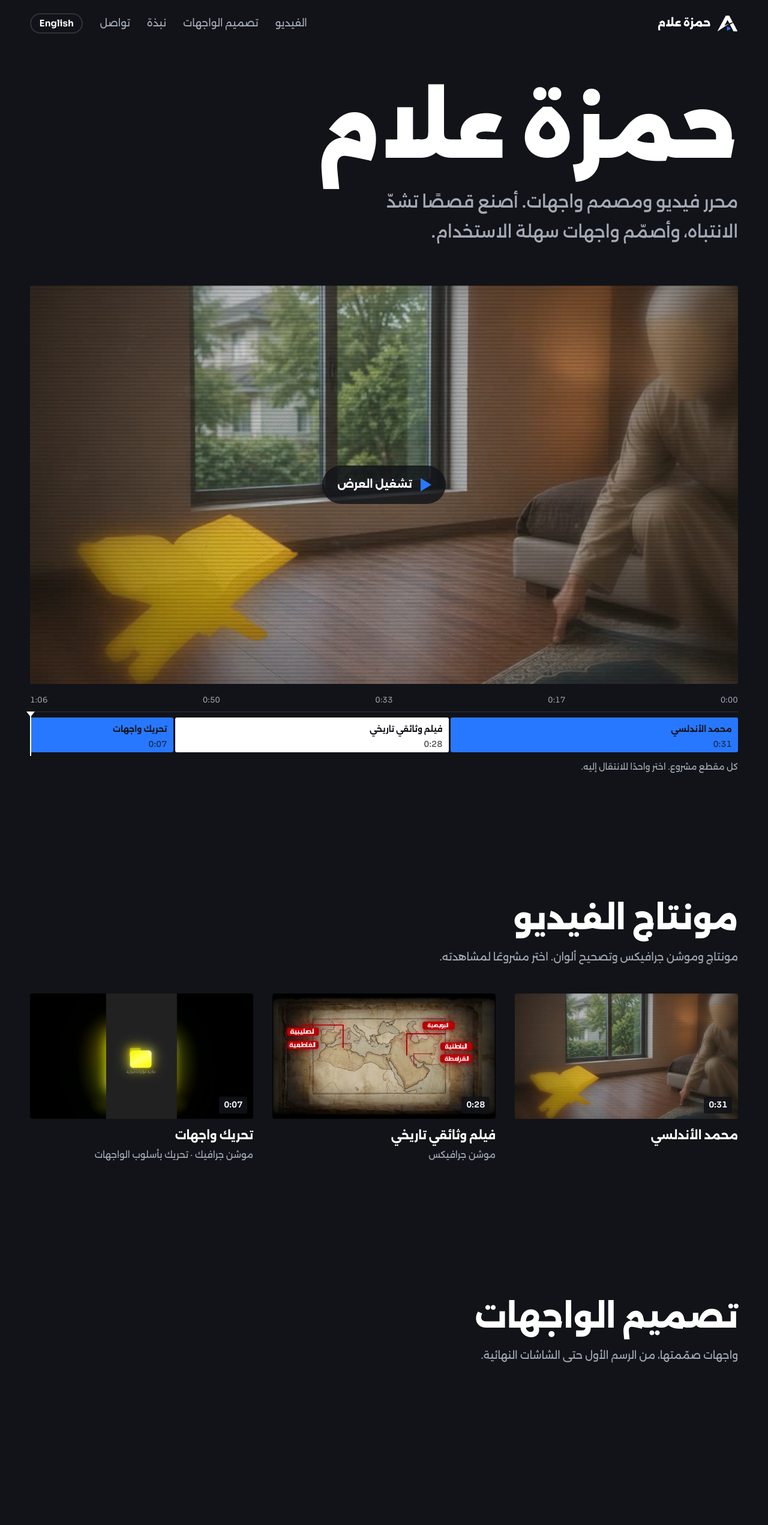
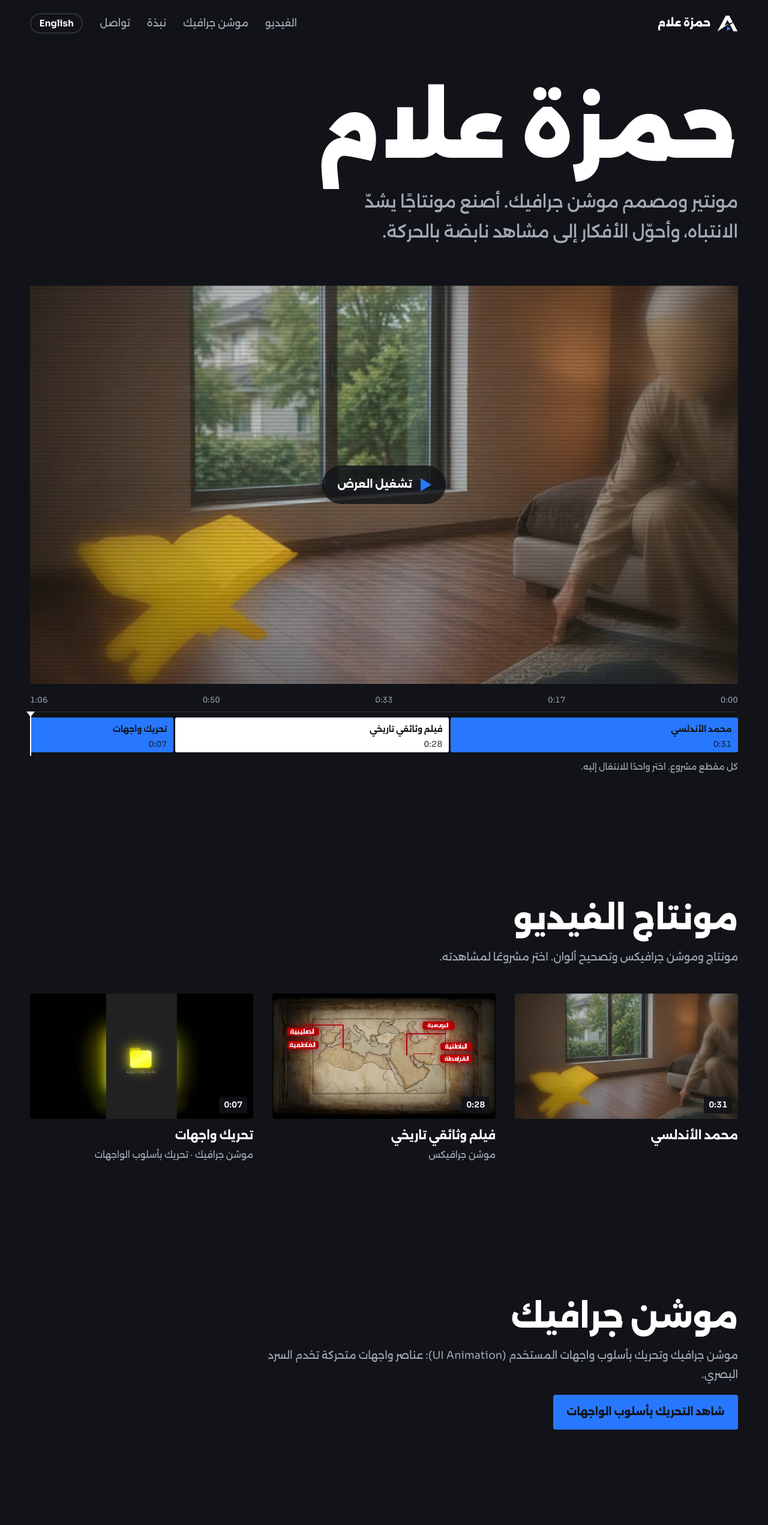
Before and after one commit to allamstudiosv/portfolio, a plain HTML site: page public/ar/index.html in a window 1280 px wide. Shown: the top 2542 px of the page at 60% size. Drawn offline with Linux system fonts and the light colour scheme.

Commit message:
Update Arabic professional description to video editor and motion graphic designer

```diff
--- a/public/ar/index.html
+++ b/public/ar/index.html
@@ -3,8 +3,8 @@
 <head>
 <meta charset="utf-8">
 <meta name="viewport" content="width=device-width, initial-scale=1">
-<title>حمزة علام | محرر فيديو ومصمم واجهات</title>
-<meta name="description" content="معرض أعمال حمزة علام: مشاريع مونتاج الفيديو وتصميم واجهات المستخدم.">
+<title>حمزة علام | مونتير ومصمم موشن جرافيك</title>
+<meta name="description" content="معرض أعمال حمزة علام: مونتاج الفيديو والموشن جرافيك، بما في ذلك التحريك بأسلوب واجهات المستخدم.">
 <link rel="icon" href="/favicon.svg" type="image/svg+xml">
 <link rel="icon" href="/favicon-32.png" sizes="32x32" type="image/png">
 <link rel="apple-touch-icon" href="/apple-touch-icon.png">
@@ -23,7 +23,7 @@
     <div class="nav-end">
       <ul>
         <li><a href="#video">الفيديو</a></li>
-        <li><a href="#ui">تصميم الواجهات</a></li>
+        <li><a href="#ui">موشن جرافيك</a></li>
         <li><a href="#about">نبذة</a></li>
         <li><a href="#contact">تواصل</a></li>
       </ul>
@@ -36,7 +36,7 @@
   <div class="wrap hero">
     <!-- EDIT: your name and one-line description -->
     <h1>حمزة علام</h1>
-    <p class="role">محرر فيديو ومصمم واجهات. أصنع قصصًا تشدّ الانتباه، وأصمّم واجهات سهلة الاستخدام.</p>
+    <p class="role">مونتير ومصمم موشن جرافيك. أصنع مونتاجًا يشدّ الانتباه، وأحوّل الأفكار إلى مشاهد نابضة بالحركة.</p>
 
     <div class="reel" id="reel"></div>
 
@@ -57,8 +57,9 @@
 
   <section id="ui">
     <div class="wrap">
-      <h2>تصميم الواجهات</h2>
-      <p class="intro">واجهات صمّمتها، من الرسم الأول حتى الشاشات النهائية.</p>
+      <h2>موشن جرافيك</h2>
+      <p class="intro">موشن جرافيك وتحريك بأسلوب واجهات المستخدم (UI Animation): عناصر واجهات متحركة تخدم السرد البصري.</p>
+      <p><a class="btn" href="#video-2">شاهد التحريك بأسلوب الواجهات</a></p>
       <div class="cases" id="cases"></div>
     </div>
   </section>
@@ -70,7 +71,6 @@
       <div class="tools">
         <div><h3>المونتاج</h3><p>Adobe Premiere Pro، DaVinci Resolve، CapCut</p></div>
         <div><h3>الحركة والألوان</h3><p>After Effects، وصفحة الألوان في DaVinci Resolve</p></div>
-        <div><h3>الواجهات والنماذج التفاعلية</h3><p>Figma، Adobe XD، أنظمة التصميم، المخططات الأولية</p></div>
         <div><h3>أيضًا</h3><p>Photoshop، Illustrator، HTML، CSS</p></div>
       </div>
     </div>
@@ -86,8 +86,8 @@
       </div>
       <div>
         <!-- EDIT: write this in your own voice -->
-        <p>أنا حمزة، <span class="ph">طالب / مستقل مقيم في مدينتك</span>. أعمل على مونتاج الفيديو لـ<span class="ph">صنّاع محتوى يوتيوب والعلامات التجارية والفعاليات</span>، وأصمّم واجهات <span class="ph">تطبيقات الويب والجوال</span>.</p>
-        <p>المونتاج وتصميم الواجهات وجهان لعمل واحد: أن تقرّر ما يراه الشخص، وبأي ترتيب، وأن تحذف كل ما يعترض طريقه.</p>
+        <p>أنا حمزة علام، مونتير ومصمم موشن جرافيك. أجمع في عملي بين مونتاج الفيديو والموشن جرافيك، بما في ذلك التحريك بأسلوب واجهات المستخدم (UI Animation).</p>
+        <p>أوظّف الإيقاع والسرد البصري والتحريك لتحويل الأفكار إلى فيديوهات واضحة وجذّابة.</p>
         <p><a class="btn" href="/resume.pdf">تحميل السيرة الذاتية</a></p>
       </div>
     </div>
@@ -135,7 +135,7 @@
     <div class="wrap split">
       <div>
         <h2>تواصل</h2>
-        <p class="intro">لديك فيديو تريد مونتاجه أو تطبيق تريد تصميمه؟ أرسل لي رسالة.</p>
+        <p class="intro">لديك فيديو تريد مونتاجه أو فكرة لمشروع موشن جرافيك؟ أرسل لي رسالة.</p>
         <!-- EDIT: your real links -->
         <ul class="contact-links">
           <li><a href="mailto:allamstudiosv@gmail.com" dir="ltr">allamstudiosv@gmail.com</a></li>
```
